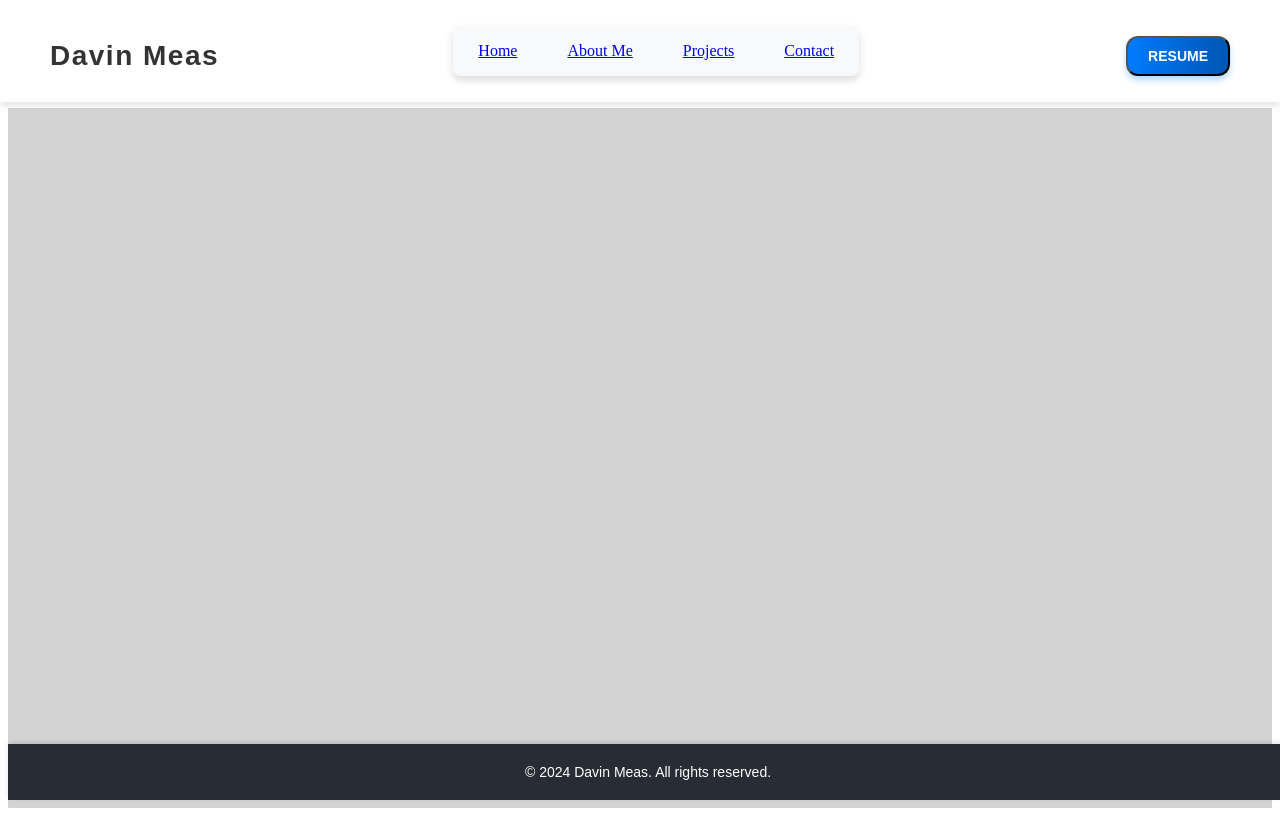
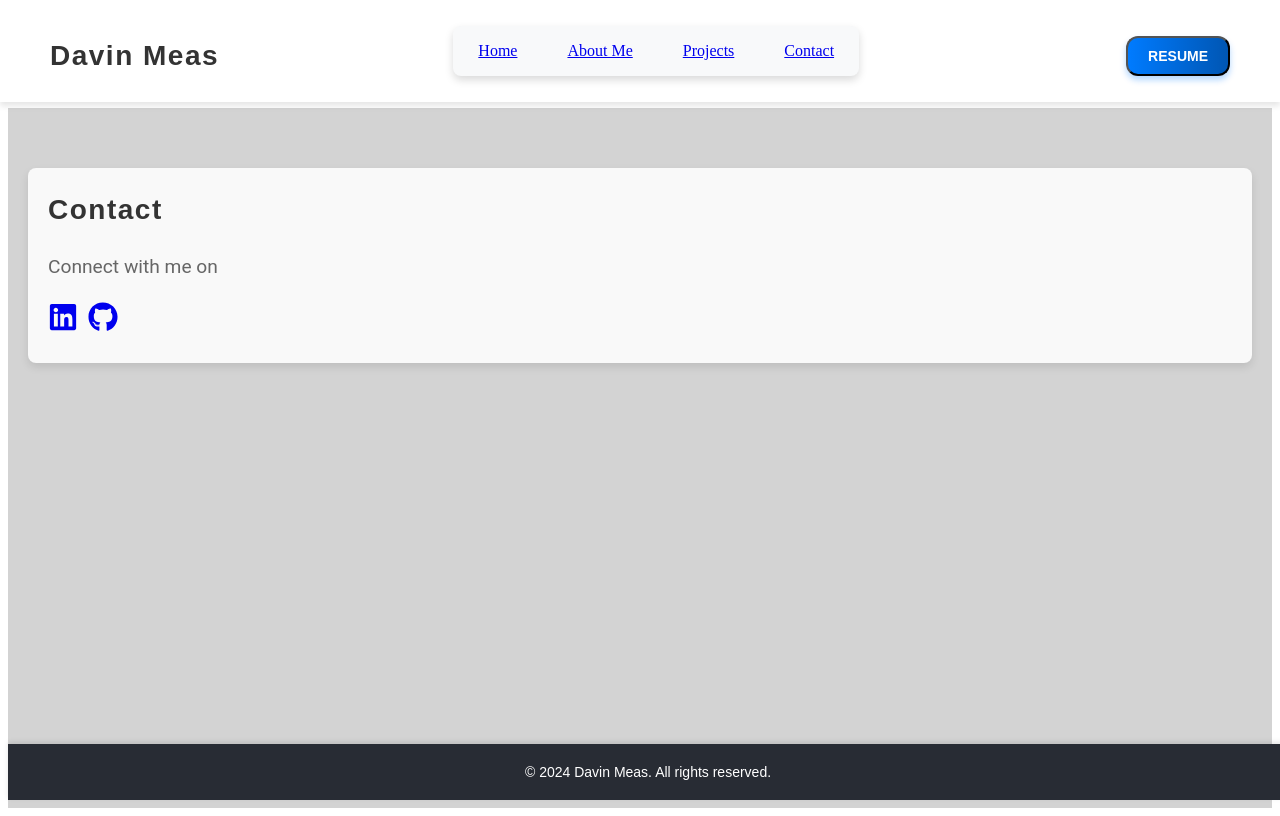
Before and after one commit to bc-davin/davin.dev, a React (Vite) app in the folder client/: page /contact in a window 1280 px wide. Built offline with nearby package versions, Linux system fonts and the light colour scheme.

Commit message:
added the contact page

```diff
--- a/client/package.json
+++ b/client/package.json
@@ -13,6 +13,7 @@
     "@react-spring/web": "^9.7.5",
     "react": "^18.3.1",
     "react-dom": "^18.3.1",
+    "react-icons": "^5.3.0",
     "react-router-dom": "^6.28.0"
   },
   "devDependencies": {
--- a/client/src/App.tsx
+++ b/client/src/App.tsx
@@ -2,6 +2,7 @@ import { BrowserRouter as Router, Routes, Route } from 'react-router-dom';
 import Navigation from './components/Navigation/navigation';
 import Home from './pages/Home/home';
 import About from './pages/About/about';
+import Contact from './pages/Contact/contact';
 import Footer from './components/Footer/footer';
 import './App.css';
 
@@ -16,6 +17,7 @@ function App() {
           <Routes>
             <Route path="/" element={<Home />} />
             <Route path="/about" element={<About />} />
+            <Route path="/contact" element={<Contact />} />
           </Routes>
         </div>
         <Footer />
--- a/client/src/components/Navigation/navigation.tsx
+++ b/client/src/components/Navigation/navigation.tsx
@@ -10,7 +10,7 @@ const Navigation: React.FC = () => {
     };
 
     const openResume = () => {
-        window.open('/path-to-resume.pdf', '_blank');
+        window.location.href = 'https://drive.google.com/file/d/1bdt8e-NM0Hq3rgQem2pS-arM2RTJWqOa/view';
     };
 
     return (
@@ -23,10 +23,10 @@ const Navigation: React.FC = () => {
                 </button>
                 <nav className={`navigation ${menuOpen ? 'open' : ''}`} aria-label="Main Navigation">
                     <ul>
-                        <li><NavLink end to="/" className={({ isActive }) => isActive ? "active" : ""}>Home</NavLink></li>
-                        <li><NavLink to="/about" className={({ isActive }) => isActive ? "active" : ""}>About Me</NavLink></li>
-                        <li><NavLink to="/projects" className={({ isActive }) => isActive ? "active" : ""}>Projects</NavLink></li>
-                        <li><NavLink to="/contact" className={({ isActive }) => isActive ? "active" : ""}>Contact</NavLink></li>
+                        <li><NavLink end to="/" className={({ isActive }) => isActive ? "active" : ""} onClick={() => setMenuOpen(false)}>Home</NavLink></li>
+                        <li><NavLink to="/about" className={({ isActive }) => isActive ? "active" : ""} onClick={() => setMenuOpen(false)}>About Me</NavLink></li>
+                        <li><NavLink to="/projects" className={({ isActive }) => isActive ? "active" : ""} onClick={() => setMenuOpen(false)}>Projects</NavLink></li>
+                        <li><NavLink to="/contact" className={({ isActive }) => isActive ? "active" : ""} onClick={() => setMenuOpen(false)}>Contact</NavLink></li>
                     </ul>
                     <div className="containerButton">
                     <button className="resumeButton" onClick={openResume} aria-label="View Resume">
--- /dev/null
+++ b/client/src/pages/Contact/contact.css
@@ -0,0 +1,81 @@
+/* General styles */
+.contactContainer {
+    background-color: #f9f9f9;
+    font-family: 'Roboto', sans-serif;
+    line-height: 1.6;
+    color: #333;
+    border-radius: 8px;
+    box-shadow: 0 4px 8px rgba(0, 0, 0, 0.1);
+    margin-top: 40px;
+}
+
+.contactTitle {
+    color: #333;
+    text-align: center;
+    margin-top: 20px;
+}
+
+.contactText {
+    text-align: left;
+    color: #666;
+}
+
+.contactLink {
+    display: flex;
+    justify-content: start;
+    align-items: left;
+    text-decoration: none;
+    color: #0077b5;
+    margin-top: 10px;
+}
+.contactLink:hover {
+    text-decoration: underline;
+}
+.contactLink a{
+    margin-right: 10px;
+    align-items: left;
+}
+
+
+/* Styles for screens larger than 768px */
+@media (min-width: 769px) {
+    .contactContainer {
+        padding: 20px;
+    }
+
+    .contactTitle {
+        font-size: 2.5em;
+    }
+
+    .contactText {
+        font-size: 1.2em;
+    }
+
+    .contactLink {
+        font-size: 1.5em;
+    }
+}
+
+/* Styles for screens smaller than or equal to 768px */
+@media (max-width: 768px) {
+    .contactContainer {
+        margin: 20px;
+        padding: 15px;
+        background-color: #fff;
+        box-shadow: 0 0 5px rgba(0, 0, 0, 0.1);
+        border-radius: 8px;
+    }
+
+    .contactTitle {
+        font-size: 2em;
+        text-align: center;
+    }
+
+    .contactText {
+        font-size: 1em;
+    }
+
+    .contactLink {
+        font-size: 1.2em;
+    }
+}
--- /dev/null
+++ b/client/src/pages/Contact/contact.tsx
@@ -0,0 +1,22 @@
+import React from "react";
+import { FaLinkedin } from "react-icons/fa";
+import { FaGithub } from "react-icons/fa";
+import './contact.css';
+const Contact: React.FC = () => {
+    return (
+        <div className="contactContainer">
+            <h1 className="contactTile">Contact</h1>
+            <p className="contactText">Connect with me on </p>
+            <div className="contactLink">
+                <a href="https://www.linkedin.com/in/davin-m-50a0b8210/" target="_blank" rel="noopener noreferrer">
+                    <FaLinkedin size={30} />
+                </a>
+                <a href="https://github.com/bc-davin" target="_blank" rel="noopener noreferrer">
+                    <FaGithub size={30} />
+                </a>
+            </div>
+        </div>
+    );
+}
+
+export default Contact;
```
Also changed, not shown: 1 other file (tests, documents, lock files or other folders).
